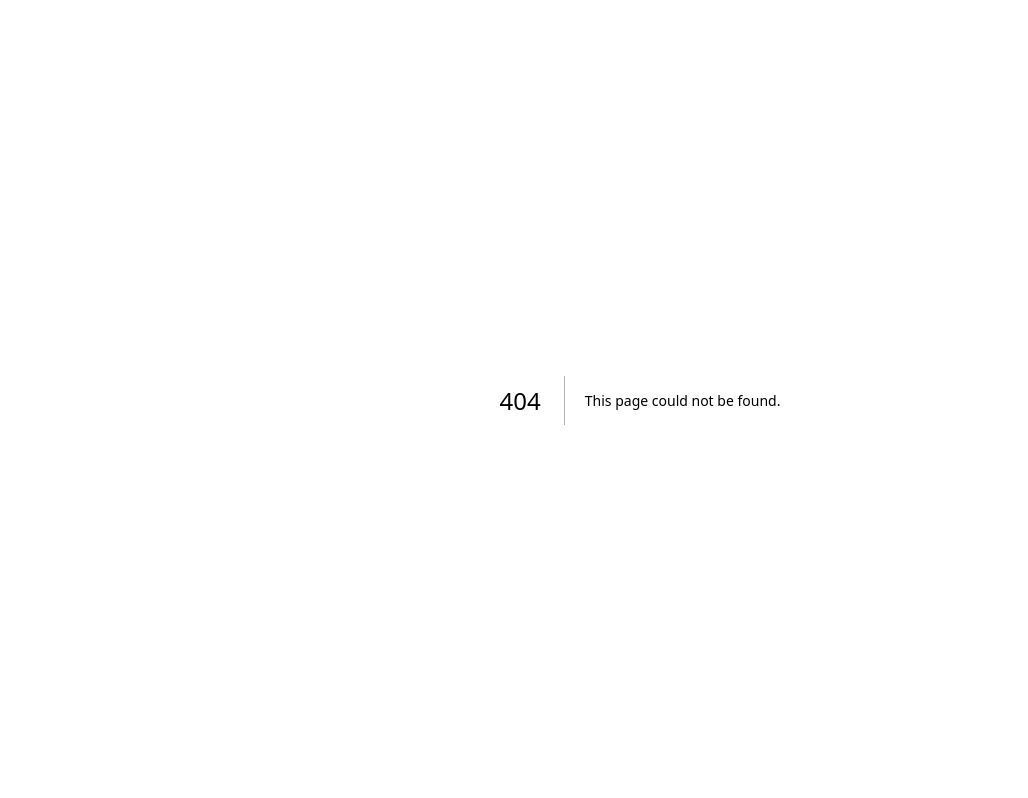
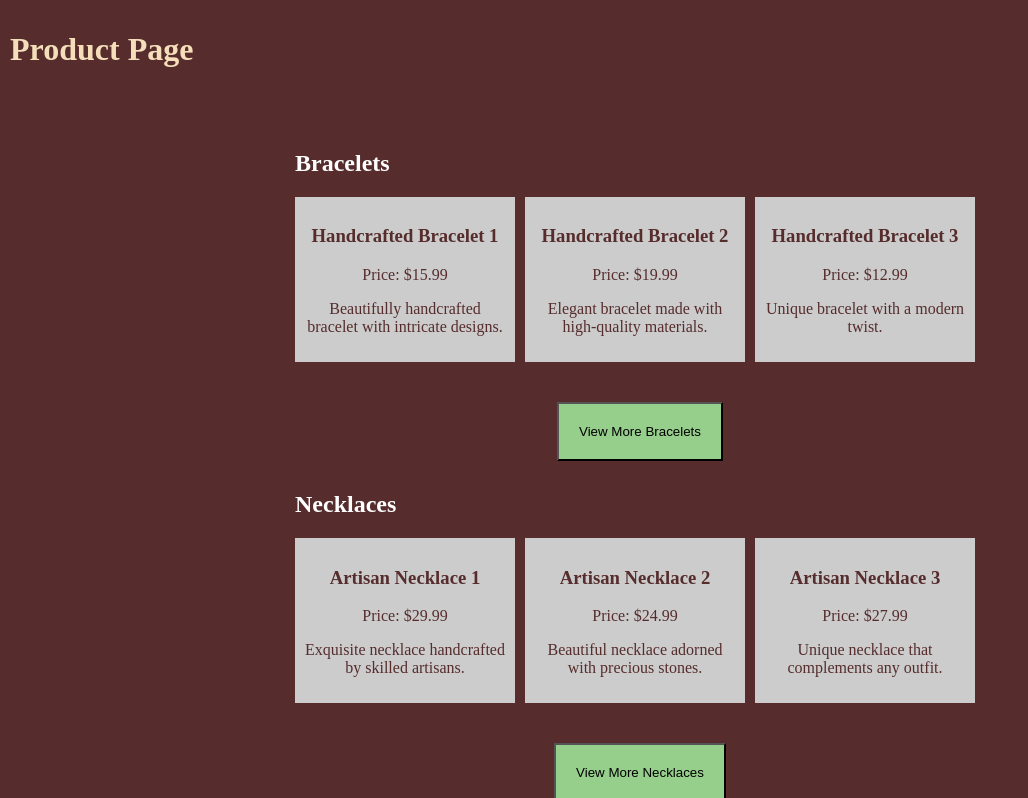
Before and after one commit to wallacejoe/wdd430group6, a Next.js app: page /products in a window 1280 px wide. Before the commit this address had no page. Shown: the top 798 px of the page, without its empty margins (0-1028 px from the left). Built offline with nearby package versions, Linux system fonts and the light colour scheme.

Commit message:
product pages

```diff
--- a/src/app/page.module.css
+++ b/src/app/page.module.css
@@ -130,9 +130,6 @@
     margin: 2em;
 }
 
-.dashboard {
-
-}
 
 /* Navigation styles */
 .topNav {
@@ -227,10 +224,6 @@
     background-color: #F5DFBB;
 }
 
-.highlightImg {
-
-}
-
 .hover_box {
     display: flex;
     background-color: #aec5eb;
--- /dev/null
+++ b/src/app/products/page.module.css
@@ -0,0 +1,15 @@
+.container {
+    background-color: #562c2c;
+    color: #ffffff; /* Set text color to white */
+    padding: 10px;
+  }
+
+  .title {
+    color: #F5DFBB;
+  }
+
+  .productPage {
+    background-color: #562c2c;
+    color: #ffffff; /* Set text color to white */
+    padding: 10px;
+  }
--- /dev/null
+++ b/src/app/products/page.tsx
@@ -0,0 +1,14 @@
+import ProductPage from '../ui/products/ProductPage';
+import styles from './page.module.css'; // Import CSS module for styling
+
+
+export default function ProductPageWrapper() {
+  return (
+    <div className={styles.container}>
+      <h1 className={styles.title}>Product Page</h1>
+      <div className={styles.productPage}>
+        <ProductPage /> {/* Render the ProductPage component */}
+      </div>
+    </div>
+  );
+}
--- /dev/null
+++ b/src/app/ui/products/ProductListing.module.css
@@ -0,0 +1,34 @@
+/* ProductListing.module.css */
+.productListing {
+    padding: 10px;
+    margin-bottom: 20px;
+}
+
+.productContainer {
+    display: flex;
+}
+
+.product {
+    background-color: #ccc;
+    color: #562C2C;
+    padding: 10px;
+    margin-right: 10px;
+    width: 200px; /* Set a fixed width for each product */
+}
+
+/* Adjust the title alignment */
+.productTitle {
+    text-align: left;
+}
+
+/* Media query for smaller screens */
+@media (max-width: 768px) {
+    .productContainer {
+        flex-direction: column; /* Stack products vertically on smaller screens */
+        align-items: stretch; /* Stretch products to full width */
+    }
+
+    .product {
+        width: 100%; /* Set product width to 100% on smaller screens */
+    }
+}
--- /dev/null
+++ b/src/app/ui/products/ProductListing.tsx
@@ -0,0 +1,51 @@
+// ProductListing.tsx
+import React from 'react';
+import styles from './ProductListing.module.css';
+
+interface ProductListingProps {
+    category: string;
+}
+
+const ProductListing: React.FC<ProductListingProps> = ({ category }) => {
+    // Sample products data
+    const products = [
+        { id: 1, name: 'Handcrafted Bracelet 1', category: 'bracelet', price: 15.99, description: 'Beautifully handcrafted bracelet with intricate designs.' },
+        { id: 2, name: 'Handcrafted Bracelet 2', category: 'bracelet', price: 19.99, description: 'Elegant bracelet made with high-quality materials.' },
+        { id: 3, name: 'Handcrafted Bracelet 3', category: 'bracelet', price: 12.99, description: 'Unique bracelet with a modern twist.' },
+        { id: 4, name: 'Handcrafted Bracelet 4', category: 'bracelet', price: 17.99, description: 'Stylish bracelet perfect for everyday wear.' },
+        { id: 5, name: 'Artisan Necklace 1', category: 'necklace', price: 29.99, description: 'Exquisite necklace handcrafted by skilled artisans.' },
+        { id: 6, name: 'Artisan Necklace 2', category: 'necklace', price: 24.99, description: 'Beautiful necklace adorned with precious stones.' },
+        { id: 7, name: 'Artisan Necklace 3', category: 'necklace', price: 27.99, description: 'Unique necklace that complements any outfit.' },
+        { id: 8, name: 'Artisan Necklace 4', category: 'necklace', price: 32.99, description: 'Elegant necklace that makes a statement.' },
+        { id: 9, name: 'Dreamcatcher 1', category: 'dreamcatcher', price: 39.99, description: 'Intricate dreamcatcher handcrafted with care.' },
+        { id: 10, name: 'Dreamcatcher 2', category: 'dreamcatcher', price: 34.99, description: 'Beautiful dreamcatcher to bring positive vibes.' },
+        { id: 11, name: 'Dreamcatcher 3', category: 'dreamcatcher', price: 37.99, description: 'Unique dreamcatcher design for peaceful sleep.' },
+        { id: 12, name: 'Dreamcatcher 4', category: 'dreamcatcher', price: 42.99, description: 'Stylish dreamcatcher to hang in any room.' },
+    ];
+
+    // Filter products based on the category
+    const filteredProducts = products.filter((product) => product.category === category);
+
+    return (
+        <div className={styles.productListing}>
+            {/* Category title */}
+            <h2 className={styles.productTitle}>{category.charAt(0).toUpperCase() + category.slice(1) + 's'}</h2>
+            {/* Render products horizontally */}
+            <div className={styles.productContainer}>
+                {products
+                    // Filter products by category and limit to three
+                    .filter((product) => product.category === category)
+                    .slice(0, 3) // Limit to three products per category
+                    .map((product) => (
+                        <div key={product.id} className={styles.product}>
+                            <h3>{product.name}</h3>
+                            <p>Price: ${product.price.toFixed(2)}</p>
+                            <p>{product.description}</p>
+                        </div>
+                    ))}
+            </div>
+        </div>
+    );
+};
+
+export default ProductListing;
--- /dev/null
+++ b/src/app/ui/products/ProductPage.module.css
@@ -0,0 +1,50 @@
+/* ProductPage.module.css */
+.productPage {
+    color: #ffffff;
+    padding: 20px;
+    display: flex;
+    flex-direction: column;
+    align-items: center; /* Center horizontally */
+    justify-content: center; /* Center vertically */
+    text-align: center; /* Center text */
+}
+
+.productContainer {
+    display: flex;
+    justify-content: center;
+    align-items: center;
+    flex-wrap: wrap;
+}
+
+.product {
+    background-color: #F5DFBB;
+    padding: 20px;
+    margin: 10px;
+    border-radius: 5px;
+}
+
+/* ProductListing.module.css */
+.productListing {
+    color: #fff; /* Text color */
+}
+
+.productContainer {
+    display: flex;
+    justify-content: center;
+    align-items: center;
+    flex-wrap: wrap;
+}
+
+.product {
+    background-color: #F5DFBB;
+    padding: 20px;
+    margin: 10px;
+    border-radius: 5px;
+}
+
+.button {
+    background-color: #96CE8C;
+    padding: 20px;
+    margin-top: 10px; /* Add margin to separate from products */
+    cursor: pointer;
+}
--- /dev/null
+++ b/src/app/ui/products/ProductPage.tsx
@@ -0,0 +1,23 @@
+import React from 'react';
+import styles from './ProductPage.module.css'; // Import CSS module
+import ProductListing from './ProductListing'; // Import ProductListing component
+
+const ProductPage = () => {
+  // Sample categories
+  const categories = ['bracelet', 'necklace', 'dreamcatcher'];
+
+  return (
+    <main className={styles.productPage}>
+      {/* Render carousels for each category */}
+      {categories.map((category) => (
+        <div key={category}>
+          <ProductListing category={category} />
+          {/* Button below each carousel */}
+          <button className={`${styles.viewMoreButton} ${styles.button}`}>View More {category.charAt(0).toUpperCase() + category.slice(1) + 's'}</button>
+        </div>
+      ))}
+    </main>
+  );
+};
+
+export default ProductPage;
```
Also changed, not shown: package.json (+8 -3 lines), 1 other file (tests, documents, lock files or other folders).
